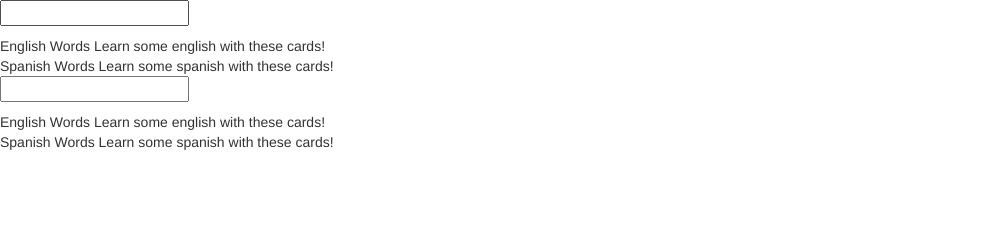
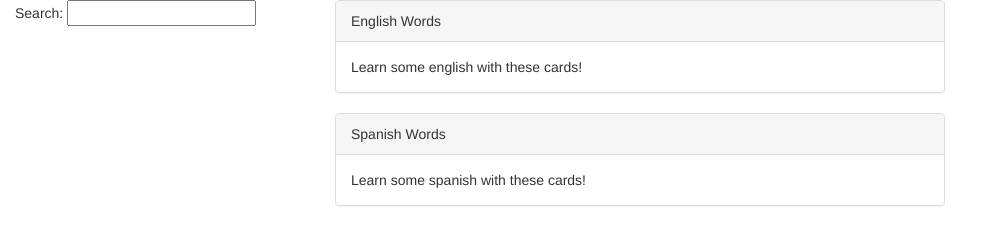
Before and after one commit to tykowale/angular-toy, a website: page www/index.html in a window 1280 px wide. Shown: the whole page, without its empty margins (0-1008 px from the left). Drawn offline with nearby package versions, Linux system fonts and the light colour scheme.

Commit message:
Added bootstrap

```diff
--- a/www/app/flashcards.js
+++ b/www/app/flashcards.js
@@ -1,6 +1,8 @@
 angular.module('flashcardApps', [])
-.controller('flashcardController', function($scope) {
-       $scope.decks = [
+.controller('flashcardController', function() {
+        fc = this;
+        fc.sortCriteria = {};
+        fc.decks = [
            {
                "name": "English Words",
                "description": "Learn some english with these cards!"
--- a/www/index.html
+++ b/www/index.html
@@ -5,22 +5,19 @@
 </head>
 
 <body>
-    <div ng-controller="flashcardController">
-        <input ng-model="sortCriteria.name">
-        <p>{{ sortCriteria.name }}</p>
-        <div ng-repeat="deck in decks">
-            <span> {{deck.name}}</span>
-            <span> {{deck.description}}</span>
+    <div class="container-fluid" ng-controller="flashcardController as fc">
+        <div class="row">
+            <div class="col-xs-3">
+                Search: <input ng-model="fc.sortCriteria.name">
+            </div>
+            <div class="col-xs-6">
+                <div class="panel panel-default" ng-repeat="deck in fc.decks | filter:fc.sortCriteria.name">
+                    <div class="panel-heading"> {{deck.name}}</div>
+                    <div class="panel-body"> {{deck.description}}</div>
+                </div>
+            </div>
         </div>
 
-        <div ng-controller="formController">
-            <input ng-model="sortCriteria.name">
-            <p>{{ sortCriteria.name }}</p>
-            <div ng-repeat="deck in decks">
-                <span> {{deck.name}}</span>
-                <span> {{deck.description}}</span>
-            </div>
-        </div>
     </div>
     <script src="lib/angular/angular.js"></script>
     <script src="app/flashcards.js"></script>
```
